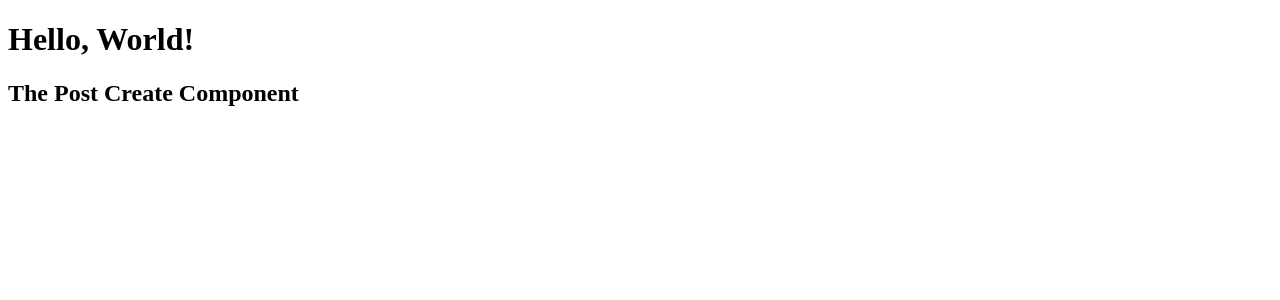
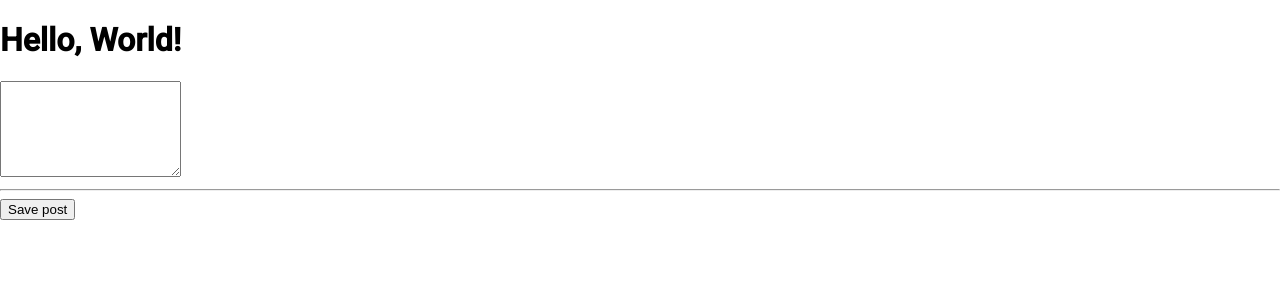
Before and after one commit to owozsh/angular-fs-app, an Angular app: page / in a window 1280 px wide. Shown: the top 300 px of the page. Built offline with nearby package versions, Linux system fonts and the light colour scheme.

Commit message:
add angular-material

```diff
--- a/angular.json
+++ b/angular.json
@@ -28,6 +28,7 @@
               "src/assets"
             ],
             "styles": [
+              "./node_modules/@angular/material/prebuilt-themes/indigo-pink.css",
               "src/styles.scss"
             ],
             "scripts": []
@@ -96,6 +97,7 @@
               "src/assets"
             ],
             "styles": [
+              "./node_modules/@angular/material/prebuilt-themes/indigo-pink.css",
               "src/styles.scss"
             ],
             "scripts": []
--- a/package.json
+++ b/package.json
@@ -11,10 +11,12 @@
   "private": true,
   "dependencies": {
     "@angular/animations": "~12.2.0",
+    "@angular/cdk": "^12.2.12",
     "@angular/common": "~12.2.0",
     "@angular/compiler": "~12.2.0",
     "@angular/core": "~12.2.0",
     "@angular/forms": "~12.2.0",
+    "@angular/material": "^12.2.12",
     "@angular/platform-browser": "~12.2.0",
     "@angular/platform-browser-dynamic": "~12.2.0",
     "@angular/router": "~12.2.0",
--- a/src/app/posts/post-create/post-create.component.html
+++ b/src/app/posts/post-create/post-create.component.html
@@ -1 +1,4 @@
-<h2>The Post Create Component</h2>
+<textarea rows="6" [(ngModel)]="enteredValue"></textarea>
+<hr />
+<button (click)="onAddPost()">Save post</button>
+<p>{{ enteredValue }}</p>
--- a/src/app/posts/post-create/post-create.component.ts
+++ b/src/app/posts/post-create/post-create.component.ts
@@ -4,4 +4,11 @@
   selector: 'app-post-create',
   templateUrl: './post-create.component.html',
 })
-export class PostCreateComponent {}
+export class PostCreateComponent {
+  enteredValue: string;
+  newPost = 'aaa';
+
+  onAddPost() {
+    this.newPost = this.enteredValue;
+  }
+}
--- a/src/index.html
+++ b/src/index.html
@@ -6,6 +6,9 @@
   <base href="/">
   <meta name="viewport" content="width=device-width, initial-scale=1">
   <link rel="icon" type="image/x-icon" href="favicon.ico">
+  <link rel="preconnect" href="https://fonts.gstatic.com">
+  <link href="https://fonts.googleapis.com/css2?family=Roboto:wght@300;400;500&display=swap" rel="stylesheet">
+  <link href="https://fonts.googleapis.com/icon?family=Material+Icons" rel="stylesheet">
 </head>
 <body>
   <app-root></app-root>
--- a/src/styles.scss
+++ b/src/styles.scss
@@ -1 +1,4 @@
 /* You can add global styles to this file, and also import other style files */
+
+html, body { height: 100%; }
+body { margin: 0; font-family: Roboto, "Helvetica Neue", sans-serif; }
```
Also changed, not shown: src/app/app.module.ts (+9 -1 lines), 1 other file (tests, documents, lock files or other folders).
